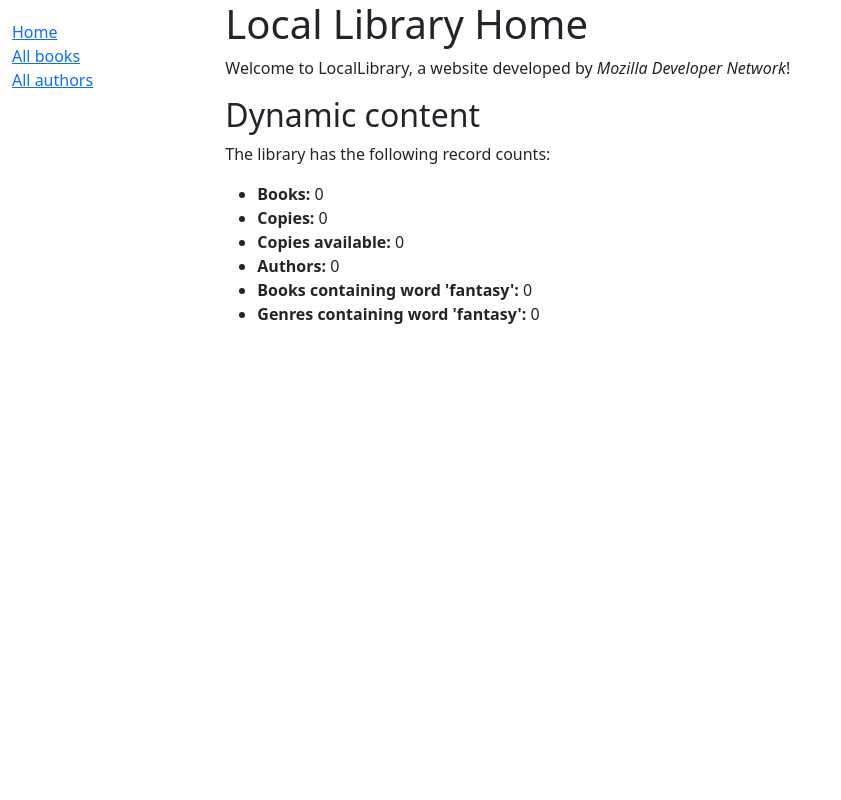
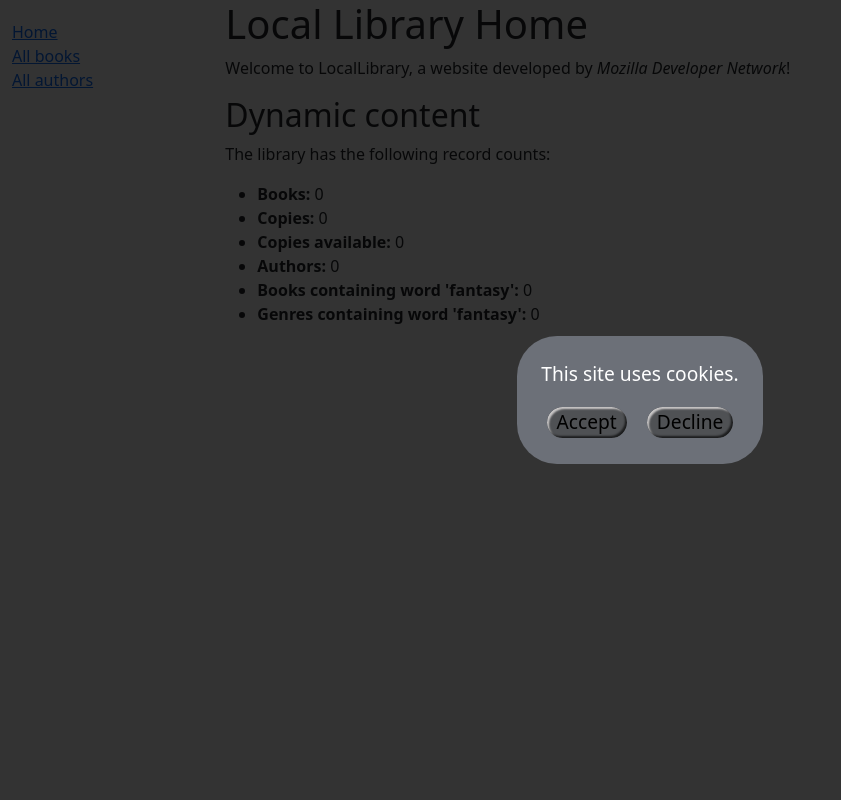
Before and after one commit to sgusic1/django_local_library, a Django app: page /catalog/ in a window 1280 px wide. Shown: the whole page, without its empty margins (0-841 px from the left). Run offline with Django 4.2, Linux system fonts and the light colour scheme; data that the repository does not hold is empty.

Commit message:
Add cookie banner with accept/decline functionality (HTML, CSS, JS)

```diff
--- a/catalog/static/css/styles.css
+++ b/catalog/static/css/styles.css
@@ -3,3 +3,76 @@
     padding: 0;
     list-style: none;
 }
+
+#cookie-banner {
+    display: none;
+}
+#cookie-banner.show {
+    display: flex;
+    flex-direction: column;
+    align-items: center;
+    justify-content: center;
+
+
+    position: fixed;
+    top: 0;
+    left: 0;
+    height: 100%;
+    width: 100%;
+    background-color: rgba(0,0,0, 0.8);
+    color: white;
+    z-index: 9999;
+    font-size: 1.2em;
+    text-align: center;
+
+
+}
+
+.cookie-buttons {
+    display: flex;
+    gap: 1rem;
+    align-items: center;
+    justify-content: center;
+}
+
+.cookie-box {
+    background-color: #6c7078;
+    padding: 1.5rem;
+    border-radius: 40px;
+    box-shadow: 0 2px 10px rgba(0,0,0,0,0.2);
+    text-align: center;
+}
+
+
+#accept-cookie {
+    background-color: #4f5154;
+    border: 2px solid #6c7078;
+    border-radius: 30px;
+    padding-left: 10px;
+    padding-right: 10px;
+    box-shadow:
+       inset -2px -2px 2px rgba(3, 3, 3, 0.658),
+       inset 2px 2px 2px #c9c7c7;
+}
+#accept-cookie:active {
+    box-shadow:
+       inset 2px 2px 2px rgba(3, 3, 3, 0.658),
+       inset -2px -2px 2px #c9c7c7;
+}
+
+#decline-cookie {
+    background-color: #4f5154;
+    border: 2px solid #6c7078;
+    border-radius: 30px;
+    padding-left: 10px;
+    padding-right: 10px;
+    box-shadow:
+       inset -2px -2px 2px rgba(3, 3, 3, 0.658),
+       inset 2px 2px 2px #c9c7c7;
+}
+
+#decline-cookie:active {
+    box-shadow:
+      inset 2px 2px 2px rgba(3, 3, 3, 0.658),
+      inset -2px -2px 2px #c9c7c7;
+}
--- /dev/null
+++ b/catalog/static/js/cookie-consent.js
@@ -0,0 +1,29 @@
+const cookie_banner = document.getElementById('cookie-banner');
+const cookie_list = document.cookie.split(';').map(cookie => cookie.trim());
+const match = cookie_list.find(item => item.startsWith("cookies_accepted="));
+
+let is_cookie_accepted = null;
+if(match === undefined) cookie_banner.classList.add('show');
+else {
+    is_cookie_accepted = match.split('=')[1];
+    if (is_cookie_accepted !== "true") cookie_banner.classList.add('show');
+}
+
+
+
+if(cookie_banner.classList.contains('show')){
+   let decline_button = document.getElementById('decline-cookie');
+   let accept_button = document.getElementById('accept-cookie');
+
+   decline_button.addEventListener("click", (event) => {
+    document.cookie = "cookies_accepted=false; path=/"
+    cookie_banner.classList.remove('show');
+   });
+
+   accept_button.addEventListener("click", (event) => {
+    document.cookie = "cookies_accepted=true; path=/"
+    cookie_banner.classList.remove('show');
+   });
+
+
+}
--- a/catalog/templates/base_generic.html
+++ b/catalog/templates/base_generic.html
@@ -16,6 +16,7 @@
         <!--Add additional CSS in static file-->
         {% load static %}
         <link rel="stylesheet" href="{% static 'css/styles.css' %}" />
+        <script src="{% static 'js/cookie-consent.js' %}" defer></script>
     </head>
     <body>
         <div class="container-fluid">
@@ -25,11 +26,41 @@
                       <ul class="sidebar-nav">
                         <li><a href="{% url 'index' %}">Home</a></li>
                         <li><a href="{% url 'books' %}">All books</a></li>
-                        <li><a href="#">All authors</a></li>
+                        <li><a href="{% url 'authors' %}">All authors</a></li>
                       </ul>
                     {% endblock %}
                 </div>
-                <div class="col-sm-10">{% block content %} {% endblock %}</div>
+                <div class="col-sm-10">
+                  {% block content %} {% endblock %}
+
+                  {% block pagination %}
+                    {% if is_paginated %}
+                      <div class="pagination">
+                        <span class="page-links">
+                          {% if page_obj.has_previous %}
+                            <a href="{{ request.path }}?page={{ page_obj.previous_page_number }}">previous</a>
+                          {% endif %}
+                          <span class="page-current">
+                            Page {{ page_obj.number }} of {{ page_obj.paginator.num_pages }}.
+                          </span>
+                          {% if page_obj.has_next %}
+                            <a href="{{ request.path }}?page={{ page_obj.next_page_number }}">next</a>
+                          {% endif %}
+                        </span>
+
+                      </div>
+                    {% endif %}
+                    <div id="cookie-banner">
+                      <div class="cookie-box">
+                        <p>This site uses cookies.</p>
+                        <div class="cookie-buttons">
+                          <button id="accept-cookie">Accept</button>
+                          <button id="decline-cookie">Decline</button>
+                        </div>
+                      </div>
+                    </div>
+                  {% endblock %}
+                </div>
             </div>
         </div>
     </body>
```
